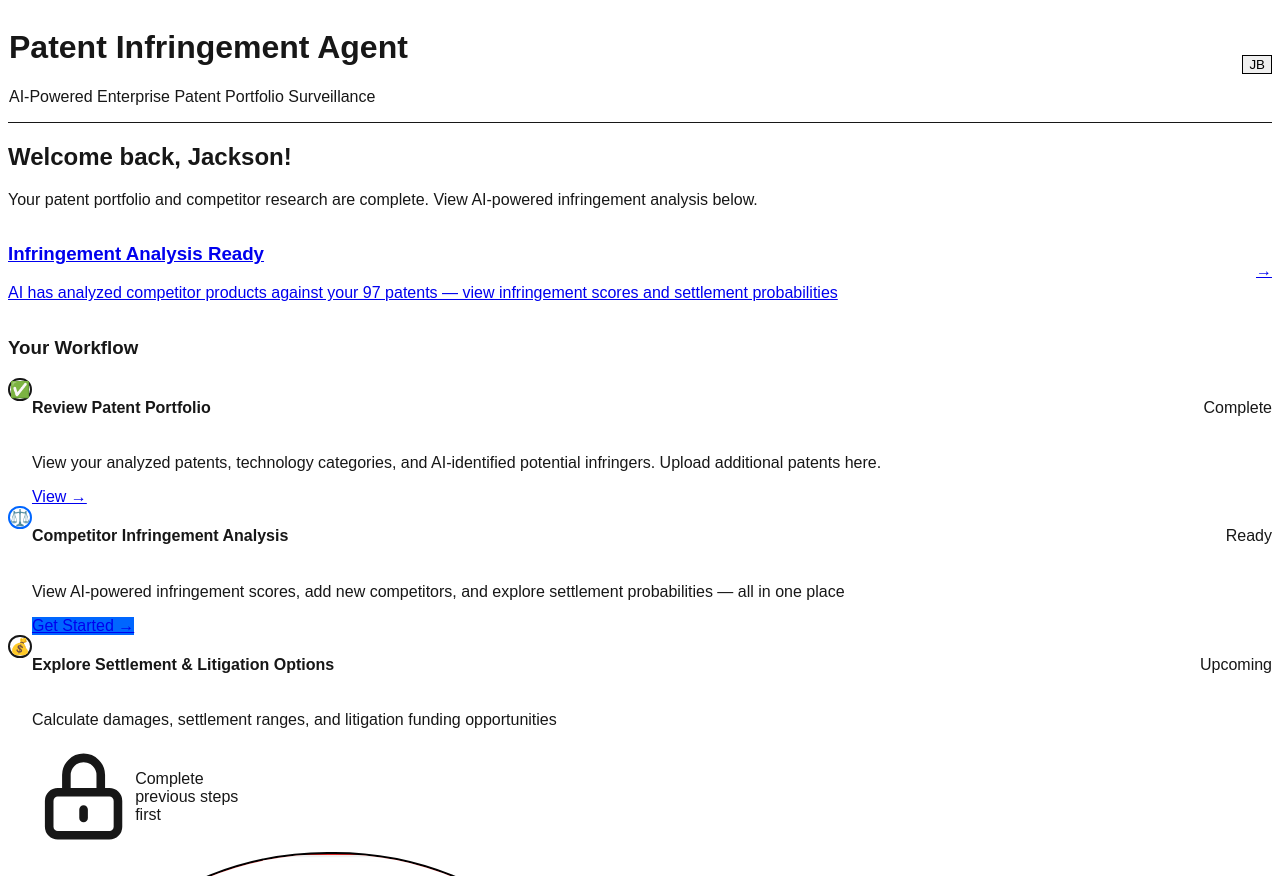
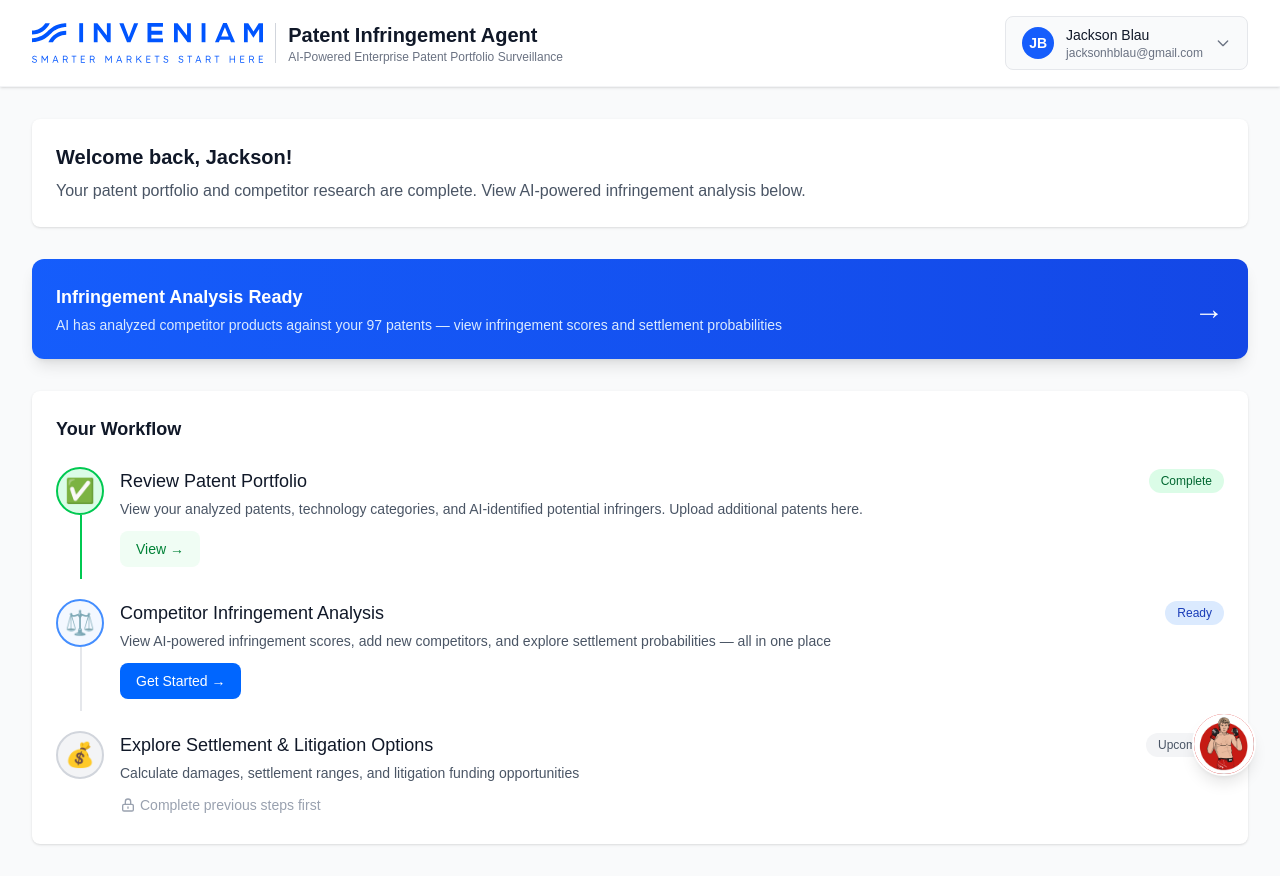
Before and after one commit to jacksonhblau/patent-detector, a Next.js app: page /dashboard in a window 1280 px wide. Built offline with nearby package versions, Linux system fonts and the light colour scheme.

Commit message:
Fix form input text color, add globals.css update

```diff
--- a/app/globals.css
+++ b/app/globals.css
@@ -1,10 +1,15 @@
-@tailwind base;
-@tailwind components;
-@tailwind utilities;
+@import "tailwindcss";
 
 :root {
   --background: #ffffff;
   --foreground: #171717;
+}
+
+@theme inline {
+  --color-background: var(--background);
+  --color-foreground: var(--foreground);
+  --font-sans: var(--font-geist-sans);
+  --font-mono: var(--font-geist-mono);
 }
 
 @media (prefers-color-scheme: dark) {
@@ -15,27 +20,14 @@
 }
 
 body {
+  background: var(--background);
   color: var(--foreground);
-  background: var(--background);
   font-family: Arial, Helvetica, sans-serif;
 }
 
-/* ── Fix: Make all form input text dark and readable ── */
+/* Fix: readable text in form inputs */
 input,
 textarea,
 select {
-  color: #111827 !important; /* gray-900 */
+  -webkit-text-fill-color: #111827 !important;
 }
-
-input::placeholder,
-textarea::placeholder {
-  color: #9ca3af !important; /* gray-400 — visible but clearly lighter than typed text */
-}
-
-/* Ensure disabled inputs are slightly muted but still readable */
-input:disabled,
-textarea:disabled,
-select:disabled {
-  color: #6b7280 !important; /* gray-500 */
-  background-color: #f9fafb; /* gray-50 */
-}
```
